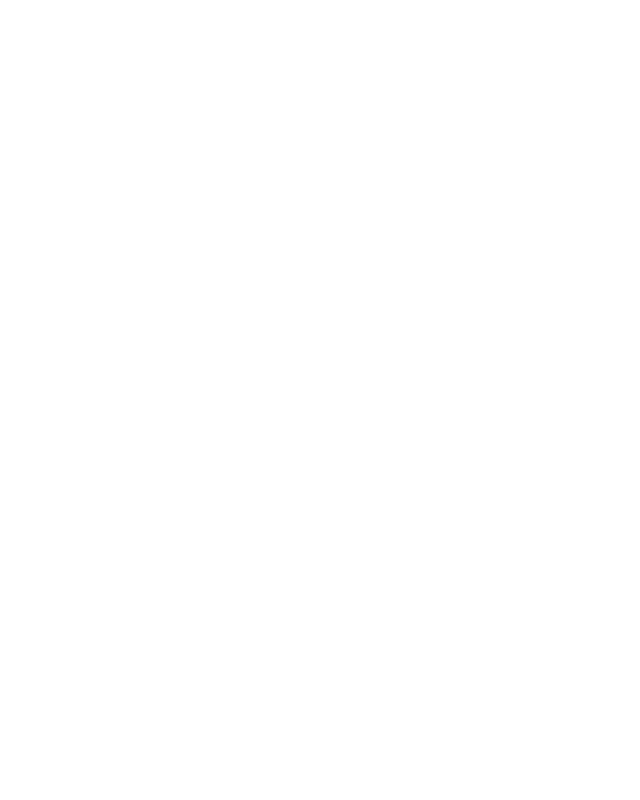
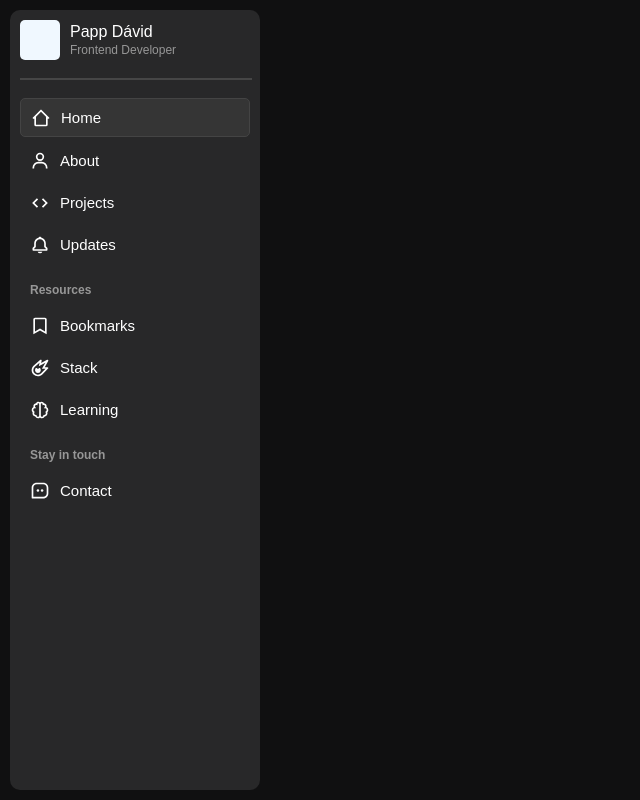
Before and after one commit to impappdavid/portfolio, a SvelteKit app: page / in a window 1280 px wide. Shown: the whole page, without its empty margins (0-640 px from the left). Built offline with nearby package versions, Linux system fonts and the light colour scheme.

Commit message:
Sidebar created

```diff
--- a/src/routes/+layout.svelte
+++ b/src/routes/+layout.svelte
@@ -1,10 +1,12 @@
 <script>
+    import Sidebar from './Sidebar.svelte';
 import './styles.css';
 </script>
 
 <div class="app">
 
 	<main>
+		<Sidebar/>
 		<slot />
 	</main>
 
@@ -20,6 +22,7 @@
 	main {
 		flex: 1;
 		display: flex;
+		padding: 10px;
 		width: 100%;
 		margin: 0 auto;
 		box-sizing: border-box;
--- /dev/null
+++ b/src/routes/Sidebar.svelte
@@ -0,0 +1,141 @@
+<script>
+
+</script>
+    <section>
+        <div class="myProfile">
+            <div class="profilePicture"></div>
+            <div class="profileText">
+                <div class="myName">Papp Dávid</div>
+                <div class="myDesc">Frontend Developer</div>
+            </div>
+        </div>
+        <hr>
+        <div class="pages">
+
+            <div class="activelink">
+                <svg xmlns="http://www.w3.org/2000/svg" width="20" height="20" viewBox="0 0 24 24"><path fill="white" d="M12.71 2.29a1 1 0 0 0-1.42 0l-9 9a1 1 0 0 0 0 1.42A1 1 0 0 0 3 13h1v7a2 2 0 0 0 2 2h12a2 2 0 0 0 2-2v-7h1a1 1 0 0 0 1-1a1 1 0 0 0-.29-.71zM6 20v-9.59l6-6l6 6V20z"/></svg>
+                Home
+            </div>
+            <div class="link">
+                <svg xmlns="http://www.w3.org/2000/svg" width="20" height="20" viewBox="0 0 24 24"><path fill="white" d="M12 2a5 5 0 1 0 5 5a5 5 0 0 0-5-5m0 8a3 3 0 1 1 3-3a3 3 0 0 1-3 3m9 11v-1a7 7 0 0 0-7-7h-4a7 7 0 0 0-7 7v1h2v-1a5 5 0 0 1 5-5h4a5 5 0 0 1 5 5v1z"/></svg>
+                About
+            </div>
+            <div class="link">
+                <svg xmlns="http://www.w3.org/2000/svg" width="20" height="20" viewBox="0 0 24 24"><path fill="white" d="M8.293 6.293L2.586 12l5.707 5.707l1.414-1.414L5.414 12l4.293-4.293zm7.414 11.414L21.414 12l-5.707-5.707l-1.414 1.414L18.586 12l-4.293 4.293z"/></svg>
+                Projects
+            </div>
+            <div class="link">
+                <svg xmlns="http://www.w3.org/2000/svg" width="20" height="20" viewBox="0 0 24 24"><path fill="white" d="M19 13.586V10c0-3.217-2.185-5.927-5.145-6.742C13.562 2.52 12.846 2 12 2s-1.562.52-1.855 1.258C7.185 4.074 5 6.783 5 10v3.586l-1.707 1.707A.996.996 0 0 0 3 16v2a1 1 0 0 0 1 1h16a1 1 0 0 0 1-1v-2a.996.996 0 0 0-.293-.707zM19 17H5v-.586l1.707-1.707A.996.996 0 0 0 7 14v-4c0-2.757 2.243-5 5-5s5 2.243 5 5v4c0 .266.105.52.293.707L19 16.414zm-7 5a2.98 2.98 0 0 0 2.818-2H9.182A2.98 2.98 0 0 0 12 22"/></svg>
+                Updates
+            </div>
+        </div>
+        <div class="resources">Resources</div>
+        <div class="pages">
+
+            <div class="link">
+                <svg xmlns="http://www.w3.org/2000/svg" width="20" height="20" viewBox="0 0 24 24"><path fill="white" d="M18 2H6c-1.103 0-2 .897-2 2v18l8-4.572L20 22V4c0-1.103-.897-2-2-2m0 16.553l-6-3.428l-6 3.428V4h12z"/></svg>
+                Bookmarks
+            </div>
+            <div class="link">
+                <svg xmlns="http://www.w3.org/2000/svg" width="20" height="20" viewBox="0 0 24 24"><path fill="white" d="M9.5 22c2.003 0 3.887-.78 5.313-2.207l6.904-7.096A1 1 0 0 0 21 11h-3.301l4.175-7.514a1.001 1.001 0 0 0-1.359-1.36l-7.11 3.95l.576-2.879a1 1 0 0 0-1.629-.957L4.196 9.197c-2.924 2.924-2.924 7.682 0 10.606A7.452 7.452 0 0 0 9.5 22M5.552 10.665l5.902-5.031l-.248 1.24l-.186.93v.001l-.424 2.119l7.83-4.35l-3.3 5.94l-.001.001L14.301 13h4.331l-5.243 5.389C12.35 19.428 10.969 20 9.5 20s-2.851-.572-3.89-1.611c-2.143-2.144-2.143-5.634-.058-7.724"/><path fill="white" d="M9.5 18a3.492 3.492 0 0 0 1.484-6.659c.005.053.016.105.016.159a1.5 1.5 0 1 1-3 0c0-.054.011-.106.016-.159A3.492 3.492 0 0 0 9.5 18"/></svg>
+                Stack
+            </div>
+            <div class="link">
+                <svg xmlns="http://www.w3.org/2000/svg" width="20" height="20" viewBox="0 0 24 24"><path fill="white" d="M19.864 8.465a3.505 3.505 0 0 0-3.03-4.449A3.005 3.005 0 0 0 14 2a2.98 2.98 0 0 0-2 .78A2.98 2.98 0 0 0 10 2c-1.301 0-2.41.831-2.825 2.015a3.505 3.505 0 0 0-3.039 4.45A4.028 4.028 0 0 0 2 12c0 1.075.428 2.086 1.172 2.832A4.067 4.067 0 0 0 3 16c0 1.957 1.412 3.59 3.306 3.934A3.515 3.515 0 0 0 9.5 22c.979 0 1.864-.407 2.5-1.059A3.484 3.484 0 0 0 14.5 22a3.51 3.51 0 0 0 3.19-2.06a4.006 4.006 0 0 0 3.138-5.108A4.003 4.003 0 0 0 22 12a4.028 4.028 0 0 0-2.136-3.535M9.5 20c-.711 0-1.33-.504-1.47-1.198L7.818 18H7c-1.103 0-2-.897-2-2c0-.352.085-.682.253-.981l.456-.816l-.784-.51A2.019 2.019 0 0 1 4 12c0-.977.723-1.824 1.682-1.972l1.693-.26l-1.059-1.346a1.502 1.502 0 0 1 1.498-2.39L9 6.207V5a1 1 0 0 1 2 0v13.5c0 .827-.673 1.5-1.5 1.5m9.575-6.308l-.784.51l.456.816c.168.3.253.63.253.982c0 1.103-.897 2-2.05 2h-.818l-.162.802A1.502 1.502 0 0 1 14.5 20c-.827 0-1.5-.673-1.5-1.5V5c0-.552.448-1 1-1s1 .448 1 1.05v1.207l1.186-.225a1.502 1.502 0 0 1 1.498 2.39l-1.059 1.347l1.693.26A2.002 2.002 0 0 1 20 12c0 .683-.346 1.315-.925 1.692"/></svg>
+                Learning
+            </div>
+
+        </div>
+        <div class="resources">Stay in touch</div>
+        <div class="pages">
+
+            <div class="link">
+                <svg xmlns="http://www.w3.org/2000/svg" width="20" height="20" viewBox="0 0 24 24"><path fill="white" d="M16 2H8C4.691 2 2 4.691 2 8v12a1 1 0 0 0 1 1h13c3.309 0 6-2.691 6-6V8c0-3.309-2.691-6-6-6m4 13c0 2.206-1.794 4-4 4H4V8c0-2.206 1.794-4 4-4h8c2.206 0 4 1.794 4 4z"/><circle cx="9.5" cy="11.5" r="1.5" fill="white"/><circle cx="14.5" cy="11.5" r="1.5" fill="white"/></svg>
+                Contact
+            </div>
+
+
+        </div>
+    </section>
+<style>
+section{
+    width: 230px;
+    min-height: 95vh;
+    background-color: #282829;
+    border-radius: 10px;
+    padding: 10px;
+    display: flex;
+    flex-direction: column;
+    gap: 10px;
+}
+.myProfile{
+    width: 100%;
+    border-radius: 10px;
+    display: flex;
+    align-items: center;
+    gap: 10px;
+}
+.profilePicture{
+    width: 40px;
+    height: 40px;
+    background-color: aliceblue;
+    border-radius: 5px;
+}
+.profileText{
+    display: flex;
+    flex-direction: column;
+    justify-content: center;
+    gap: 2px;
+}
+.myDesc{
+    font-size: 12px;
+    color: #979797;
+}
+.myName{
+    font-size: 16px;
+    color: white;
+}
+hr{
+    width: 100%;
+    border: 1px solid rgb(70, 70, 70);
+}
+.pages{
+    display: flex;
+    flex-direction: column;
+    gap: 5px;
+    font-size: 15px;
+}
+.link{
+    height: 37px;
+    display: flex;
+    align-items: center;
+    gap: 10px;
+    padding-left: 10px;
+    border-radius: 5px;
+    color: white;
+    transition: all .5s;
+}
+.link:hover{
+    cursor: pointer;
+    background-color: #353535;
+}
+.activelink{
+    height: 37px;
+    display: flex;
+    align-items: center;
+    gap: 10px;
+    padding-left: 10px;
+    border-radius: 5px;
+    color: white;
+    transition: all .5s;
+    background-color: #353535;
+    border: 1px solid #444444;
+}
+.resources{
+    font-size: 12px;
+    color: #979797;
+    font-weight: bold;
+    margin-top: 10px;
+    padding-left: 10px;
+}
+</style>
--- a/src/routes/styles.css
+++ b/src/routes/styles.css
@@ -19,7 +19,7 @@
 body {
 	min-height: 100vh;
 	margin: 0;
-	background: white;
+	background: #101011;
     background-size: 400% 400%;
 
     -webkit-animation: AnimationName 30s ease infinite;
```
